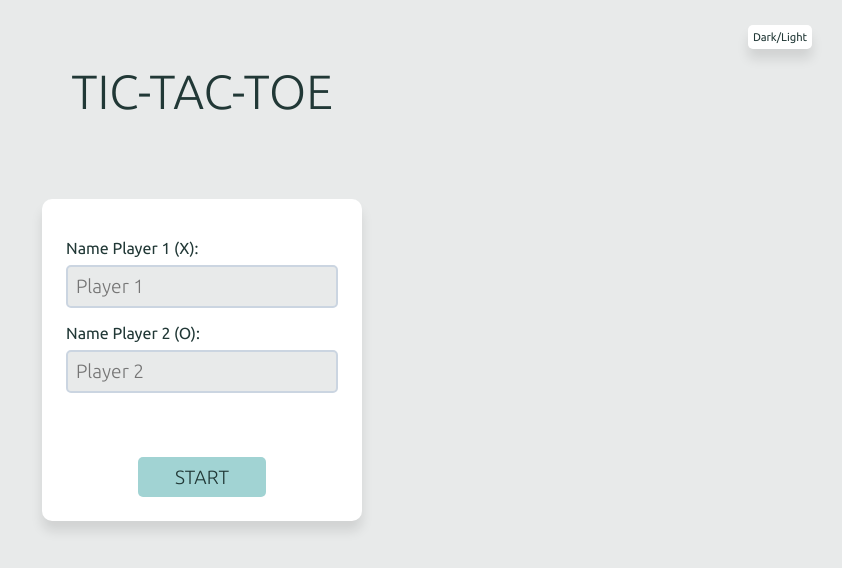
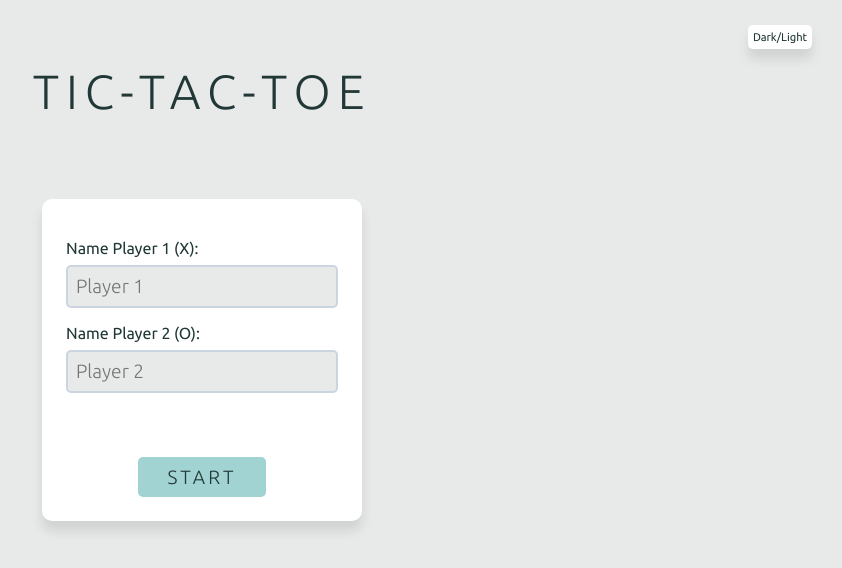
Before and after one commit to Pvictor01/learn-js, a plain HTML site: page JS-III/jogo-da-velha/jogoDaVelha.html in a window 1280 px wide. Shown: the whole page, without its empty margins (438-1280 px from the left). Drawn offline with Linux system fonts and the light colour scheme.

Commit message:
Adequando :root, fonts e cores da pagina

```diff
--- a/JS-III/jogo-da-velha/jogoDaVelha.css
+++ b/JS-III/jogo-da-velha/jogoDaVelha.css
@@ -33,6 +33,7 @@ h1 {
   margin-bottom: 1rem;
   font-family: 'Ubuntu', sans-serif;
   margin-top: 4rem;
+  letter-spacing: 7px;
 }
 
 #theme-switcher {
@@ -118,6 +119,8 @@ h1 {
   border-radius: 5px;
   margin-top: 3rem;
   transition: background-color 0.3s, font-weight 0.1s;
+  letter-spacing: 3px;
+  color: var(--font-color);
 }
 #start-game-button:hover {
   background-color: #a1d3d3;
@@ -158,10 +161,10 @@ button {
   width: 100%;
   background-color: var(--bg-color-button);
   border: none;
-  font-size: clamp(2.5rem, 12vw, 5rem);
+  font-size: clamp(4rem, 12vw, 6rem);
   font-weight: 300;
   font-family: 'Ubuntu', sans-serif;
-  color: #213836;
+  color: var(--bg-color);
 }
 
 button:hover {
```
